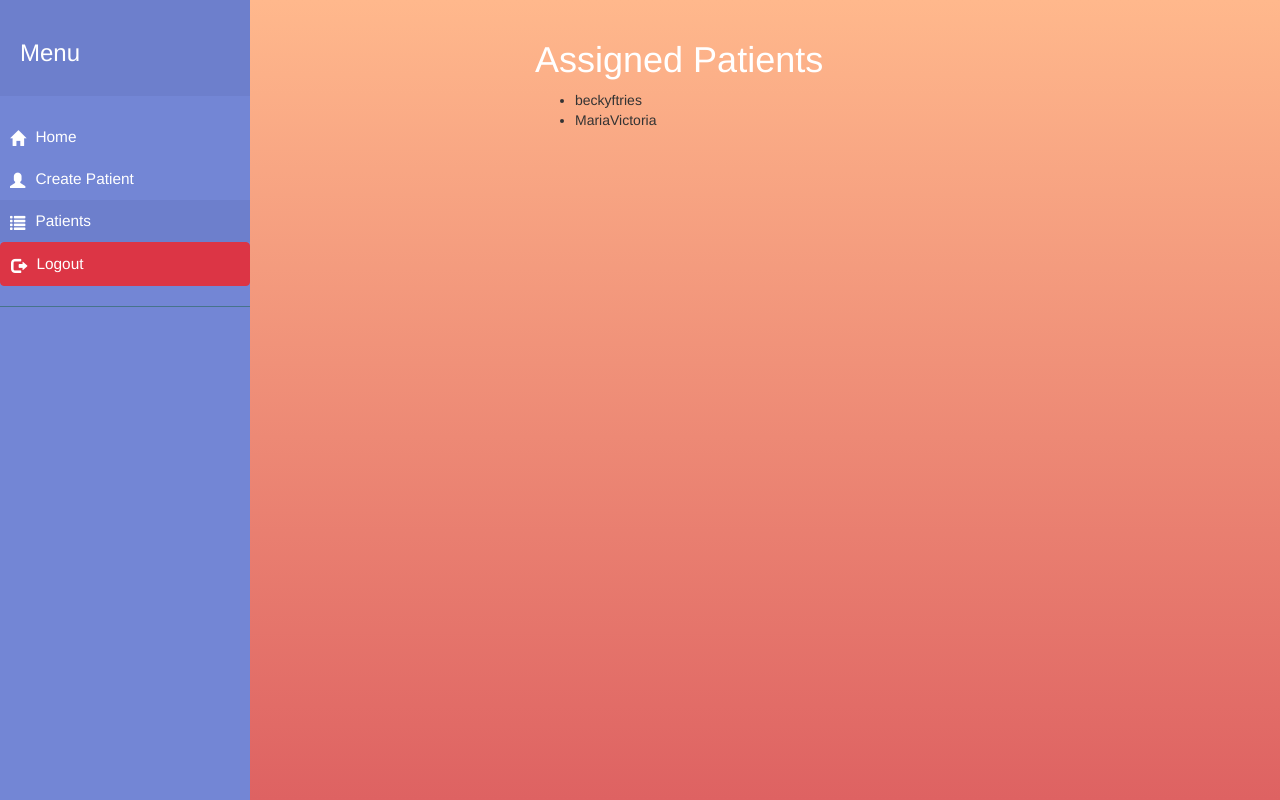
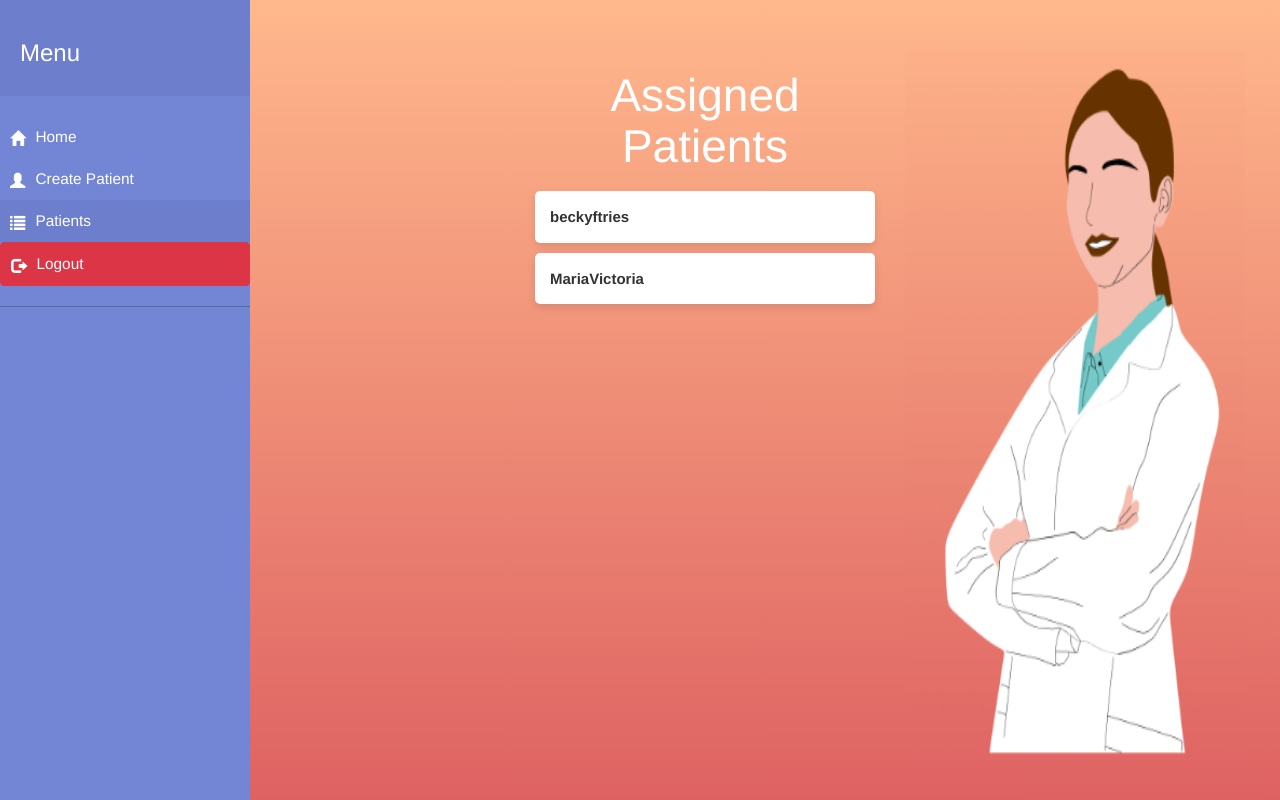
Before and after one commit to beckyfue/TFG, a Django app: page /patients/ in a window 1280 px wide. Run offline with Django 4.2, Linux system fonts and the light colour scheme; a user stored in the database is signed in; data comes from the database, SQL or seed files in the repository; both versions use the stored data as it was after the commit; some libraries are stand-ins or nearby versions.

Commit message:
changes to style assigned patients

```diff
--- a/mysite/polls/static/polls/homepage.css
+++ b/mysite/polls/static/polls/homepage.css
@@ -34,7 +34,7 @@ body, html {
 }
 
 .image-section {
-    margin-top: 120px;
+    margin-top: 80px;
     margin-left: auto; /* Auto left margin for centering */
     margin-right: auto; /* Adjust the margin as needed */
 }
--- a/mysite/polls/static/polls/patients.css
+++ b/mysite/polls/static/polls/patients.css
@@ -8,6 +8,46 @@ body, html {
     background: linear-gradient(to bottom, #FFB88C, #DE6262);
 }
 
+.container {
+    margin-top: 30px;
+}
+
 .welcome {
     color: white;
+    font-size: 46px; /* Adjust the font size as needed */
+    margin-bottom: 20px;
 }
+
+.patient-list {
+    list-style: none;
+    padding: 0;
+}
+
+.patient-item {
+    background-color: #fff;
+    margin-bottom: 10px;
+    padding: 15px;
+    border-radius: 5px;
+    box-shadow: 0 4px 8px rgba(0, 0, 0, 0.1);
+    transition: transform 0.3s ease-in-out;
+}
+
+.patient-item:hover {
+    transform: scale(1.05);
+}
+
+.patient-item a {
+    text-decoration: none;
+    color: #333;
+    font-weight: bold;
+    font-size: 15px; /* Adjust the font size as needed */
+}
+
+.image-column {
+    text-align: right;
+}
+
+.image-column img {
+    height: 90vh; /* Full height of the viewport */
+    width: auto;
+}
--- a/mysite/polls/templates/polls/patients.html
+++ b/mysite/polls/templates/polls/patients.html
@@ -5,11 +5,21 @@
     {% load static %}
     <link rel="stylesheet" href="{% static 'polls/patients.css' %}">
     <div class="container">
-        <h1 class="welcome text-center">Assigned Patients</h1>
-        <ul>
-            {% for patient in patients %}
-                <li>{{ patient.username }}</li>
-            {% endfor %}
-        </ul>
+        <div class="row">
+            <div class="col-md-6">
+                <h1 class="welcome text-center">Assigned Patients</h1>
+                <ul class="patient-list">
+                    {% for patient in patients %}
+                        <li class="patient-item">
+                            <a href="#">{{ patient.username }}</a>
+                        </li>
+                    {% endfor %}
+                </ul>
+            </div>
+            <div class="col-md-6 image-column">
+                <!-- Add your image here -->
+                <img src="{% static 'polls/images/assignedpatient.png' %}" alt="Image" class="img-responsive">
+            </div>
+        </div>
     </div>
 {% endblock %}
--- a/mysite/polls/views.py
+++ b/mysite/polls/views.py
@@ -114,12 +114,13 @@ def create_patient(request):
                 #Now we can save the patient to the database
                 patient.save()
                 return redirect('polls:main')
-        else: #Then ir would be a GET
+        else: #Then it would be a GET
             form = PatientCreationForm()
 
         return render(request, 'polls/create_patient.html', {'form': form})
     else:
         return redirect('/')
+
 
 
 
@@ -138,7 +139,6 @@ def homepage(request):
 @login_required(login_url='polls:custom_login')
 def patients(request):
     if request.user.user_type == "doctor":
-        # Retrieve the list of patients assigned to the doctor
         patients_assigned_to_doctor = CustomUser.objects.filter(assigned_doctor=request.user)
 
         return render(request, 'polls/patients.html', {'patients': patients_assigned_to_doctor})
```
Also changed, not shown: mysite/db.sqlite3, mysite/polls/static/polls/images/assignedpatient.png (added).
